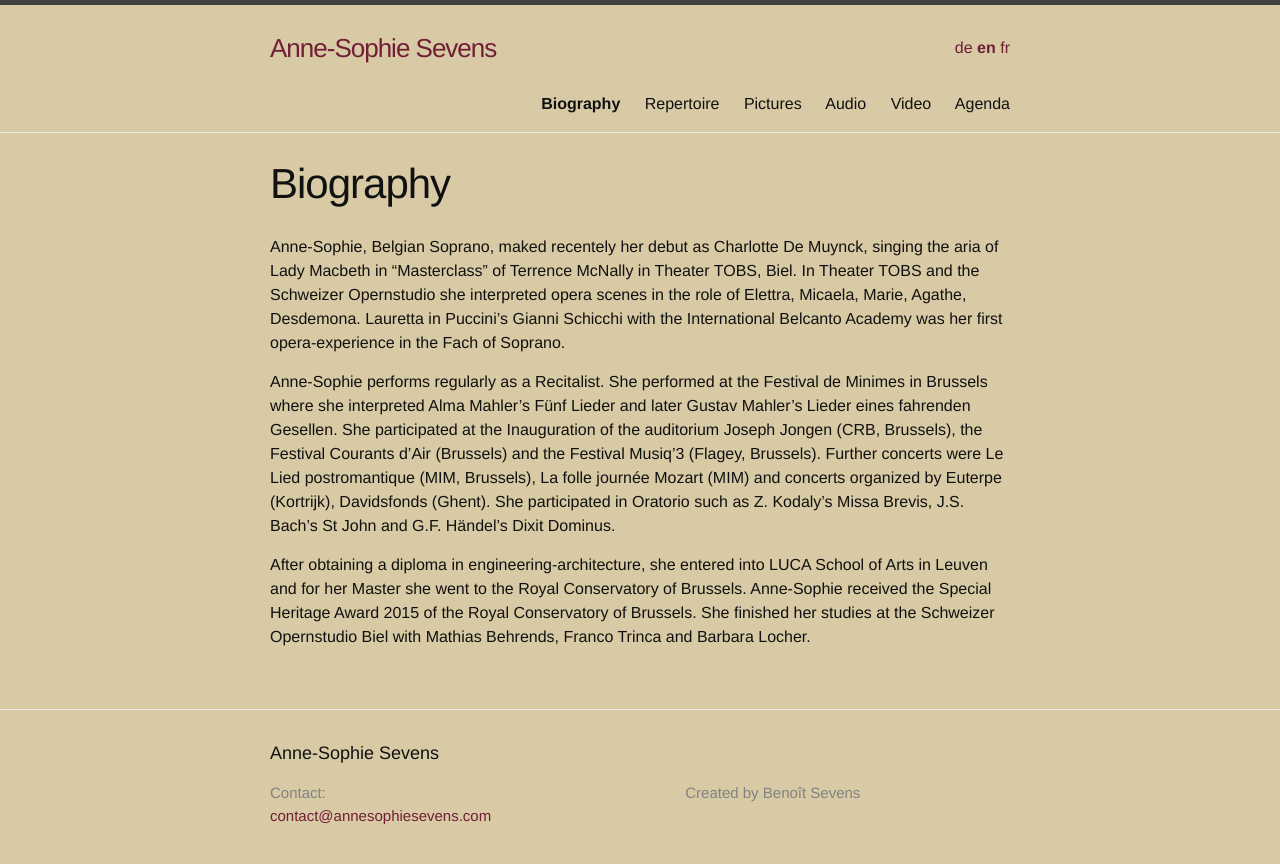
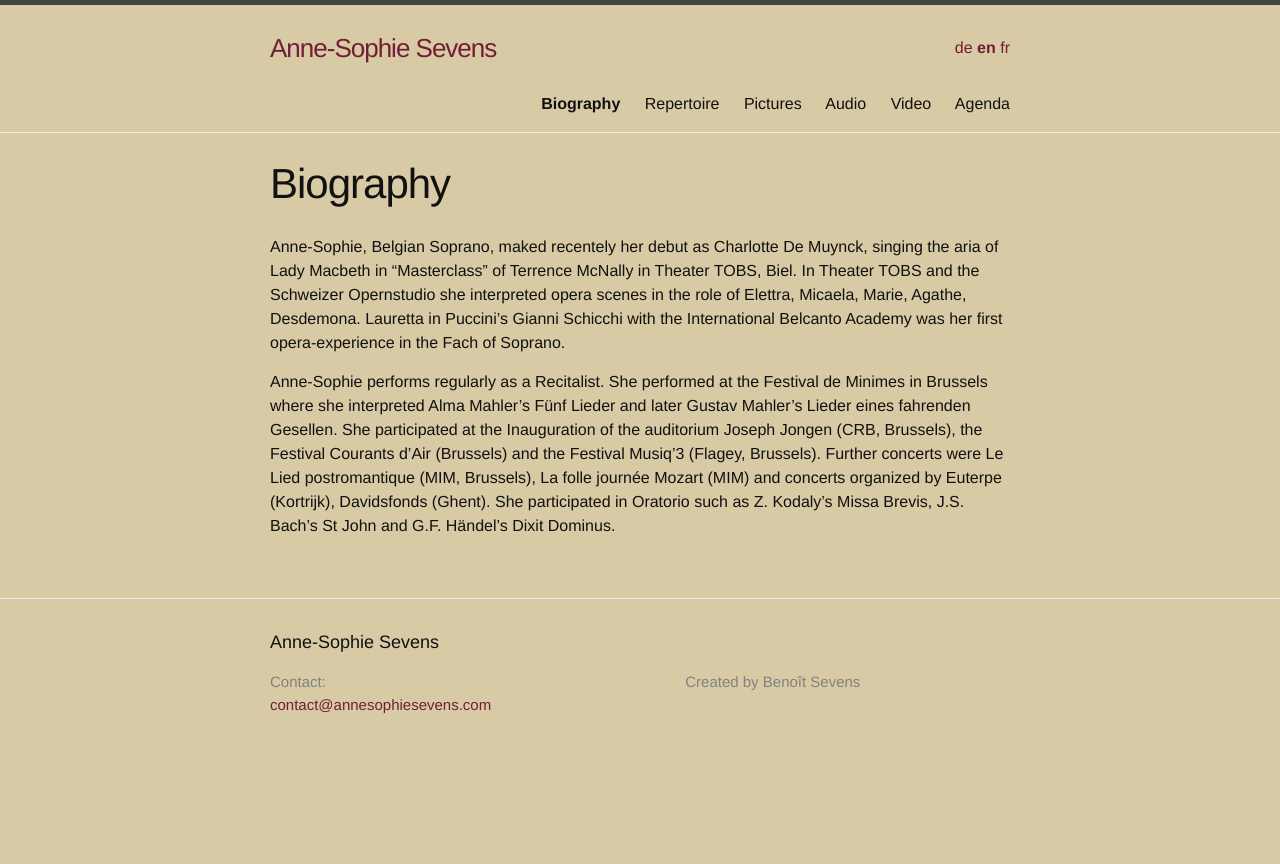
Before and after one commit to annesophie-sevens/annesophie-sevens.github.io, a Jekyll site: the page built from biography-en.md, in a window 1280 px wide. Shown: the top 864 px of the page. Built offline with Jekyll 4.4.1, drawn with Linux system fonts in a browser that asks for light colours.

Commit message:
Create biography-en.md

```diff
--- a/biography-en.md
+++ b/biography-en.md
@@ -13,5 +13,3 @@ Anne-Sophie, Belgian Soprano, maked recentely her debut as Charlotte De Muynck,
 In Theater TOBS and the Schweizer Opernstudio she interpreted opera scenes in the role of Elettra, Micaela, Marie, Agathe, Desdemona. Lauretta in Puccini’s Gianni Schicchi with the International Belcanto Academy was her first opera-experience in the Fach of Soprano.
 
 Anne-Sophie performs regularly as a Recitalist. She performed at the Festival de Minimes in Brussels where she interpreted Alma Mahler’s Fünf Lieder and later Gustav Mahler’s Lieder eines fahrenden Gesellen. She participated at the Inauguration of the auditorium Joseph Jongen (CRB, Brussels), the Festival Courants d’Air (Brussels) and the Festival Musiq’3 (Flagey, Brussels). Further concerts were Le Lied postromantique (MIM, Brussels), La folle journée Mozart (MIM) and concerts organized by Euterpe (Kortrijk), Davidsfonds (Ghent). She participated in Oratorio such as Z. Kodaly’s Missa Brevis, J.S. Bach’s St John and G.F. Händel’s Dixit Dominus.
-
-After obtaining a diploma in engineering-architecture, she entered into LUCA School of Arts in Leuven and for her Master she went to the Royal Conservatory of Brussels. Anne-Sophie received the Special Heritage Award 2015 of the Royal Conservatory of Brussels. She finished her studies at the Schweizer Opernstudio Biel with Mathias Behrends, Franco Trinca and Barbara Locher.
```
